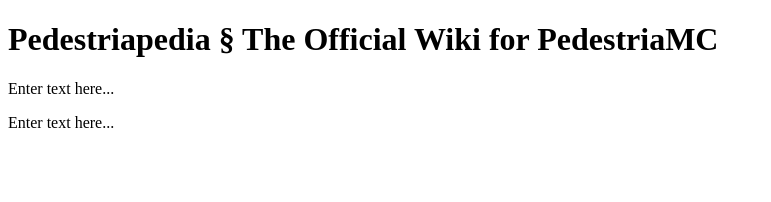
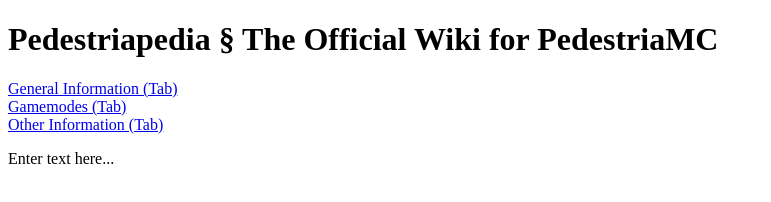
Before and after one commit to PedestriaMC-Network/PedestriapediaOfficial, a plain HTML site: page docs/index.html in a window 1280 px wide. Shown: the whole page, without its empty margins (0-771 px from the left). Drawn offline with Linux system fonts and the light colour scheme.

Commit message:
Update index.html

```diff
--- a/docs/index.html
+++ b/docs/index.html
@@ -10,7 +10,7 @@
       <h1>Pedestriapedia § The Official Wiki for PedestriaMC</h1>
     </header>
 
-    <p>Enter text here...</p>
+    <p><a href="GeneralInformation.html">General Information (Tab)</a><br><a href="Gamemodes.html">Gamemodes (Tab)</a><br><a href="OtherInformation.html">Other Information (Tab)</a></p>
   </body>
 
   <footer>
```
